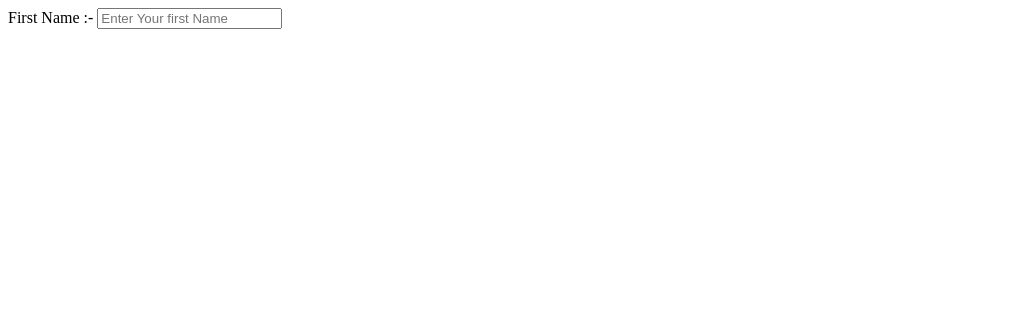
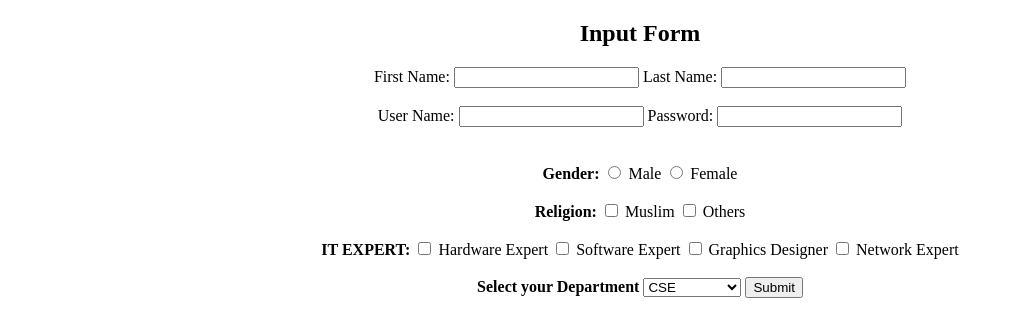
Before and after one commit to ShopnilCoder/FormGit1, a plain HTML site: page index.html in a window 1280 px wide. Shown: the whole page, without its empty margins (0-1012 px from the left). Drawn offline with Linux system fonts and the light colour scheme.

Commit message:
formPractice

```diff
--- a/index.html
+++ b/index.html
@@ -5,10 +5,80 @@
     <meta name="viewport" content="width=device-width, initial-scale=1.0">
     <title>Registration form</title>
 </head>
-<body>
-    <form action="">
-        <label id="fname">First Name :-</label>
-        <input type="text" id="fname" placeholder="Enter Your first Name" required>
+<body style="text-align: center;">
+    <h2>Input Form</h2>
+    <form>
+        <label for="fname">First Name:</label>
+        <input type="text">
+        <label for="lname">Last Name:</label>
+        <input type="text"><br><br>
+        <label for="username">User Name:</label>
+        <input type="text">
+        <label for="pwd">Password:</label>
+        <input type="text"><br><br><br>
+        <label for="gender" style="font-weight: 600;">Gender:</label>
+        <input type="radio">
+        <label for="">Male</label>
+        <input type="radio">
+        <label for="">Female</label><br><br>
+        <label for="religion" style="font-weight: 600;">Religion:</label>
+        <input type="checkbox">
+        <label for="">Muslim</label>
+        <input type="checkbox">
+        <label for="">Others</label><br><br>
+        <label for="expertise" style="font-weight: 600;">IT EXPERT:</label>
+        <input type="checkbox">
+        <label for="">Hardware Expert</label>
+        <input type="checkbox">
+        <label for="">Software Expert</label>
+        <input type="checkbox">
+        <label for="">Graphics Designer</label>
+        <input type="checkbox">
+        <label for="">Network Expert</label><br><br>
+        <b>Select your Department</b>
+        <select name="Department">
+            <option value="cse">CSE</option>
+            <option value="ict">ICT</option>
+            <option value="tex">TEXTILE</option>
+            <option value="stat">STATISTICS</option>
+        </select>
+        <input type="button" value="Submit">
+
     </form>
 </body>
 </html>
+
+
+
+
+
+
+
+
+<!-- <form style="text-align: center;">
+    <label for="fname">First Name :-</label><br>
+    <input type="text" id="fname" placeholder="Enter Your first Name" required><br>
+    <label for="Lname">Last Name :-</label><br>
+    <input type="text" id="Lname" placeholder="Enter your last Name" required><br>
+    <label for="pwd">Password :-</label><br>
+    <input type="text" id="pwd" placeholder="Enter Password" required><br>
+    <label for="Re-pwd">Password :-</label><br>
+    <input type="text" id="Re-pwd" placeholder="Re-enter Password" required><br><br><br>
+    <input type="button" value="Submit"><br><br>
+    <label for="">Select Your Department</label><br>
+    <input type="checkbox" value="HTML">
+    <label for="html">HTML</label><br>
+    <input type="checkbox" value="CPS">
+    <label for="cps">CPS</label><br>
+    <input type="checkbox" value="Chem">
+    <label for="chem">Chemistry</label><br>
+    <input type="checkbox" value="Stat">
+    <label for="stat">Statistics</label><br>
+    <b>Select your city</b><br>
+    <select name="City">
+        <option value="Dhaka">Dhaka</option>
+        <option value="Tangail">Tangail</option>
+    </select>
+
+
+</form> -->
```
